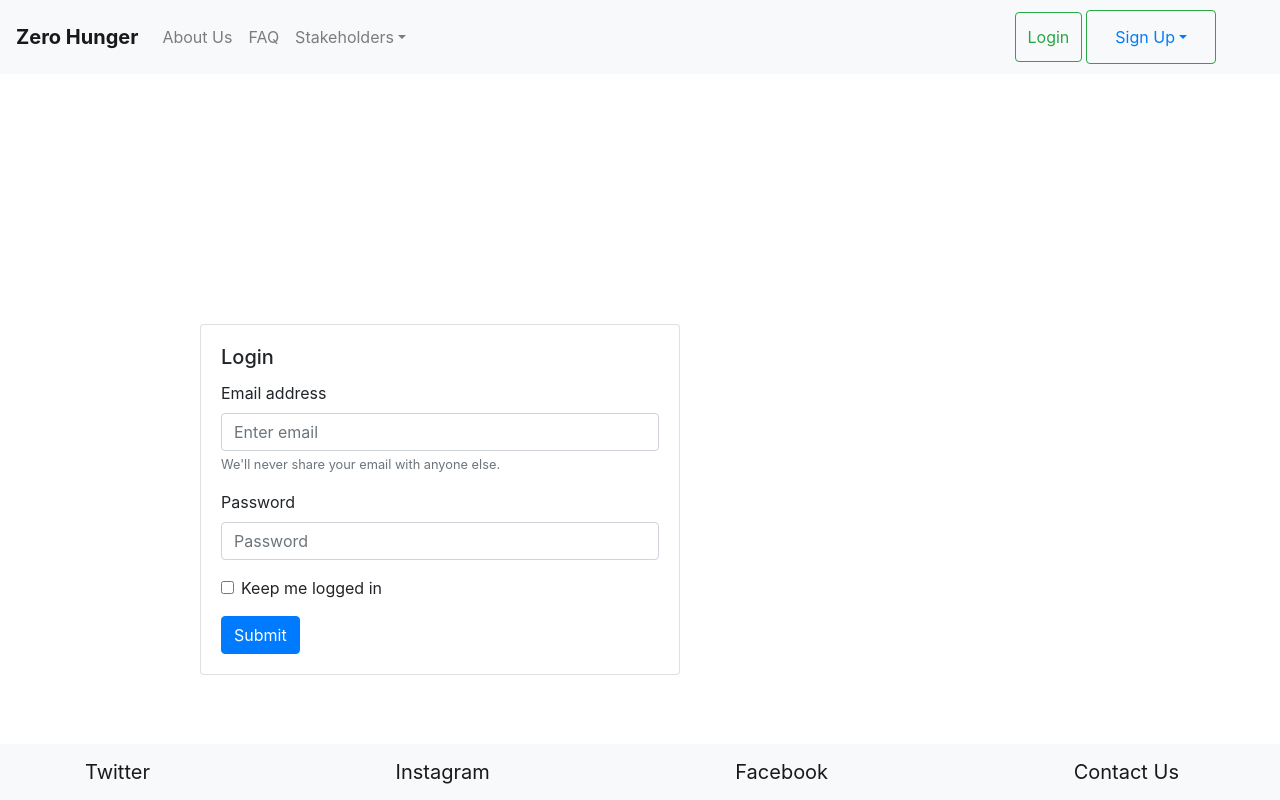
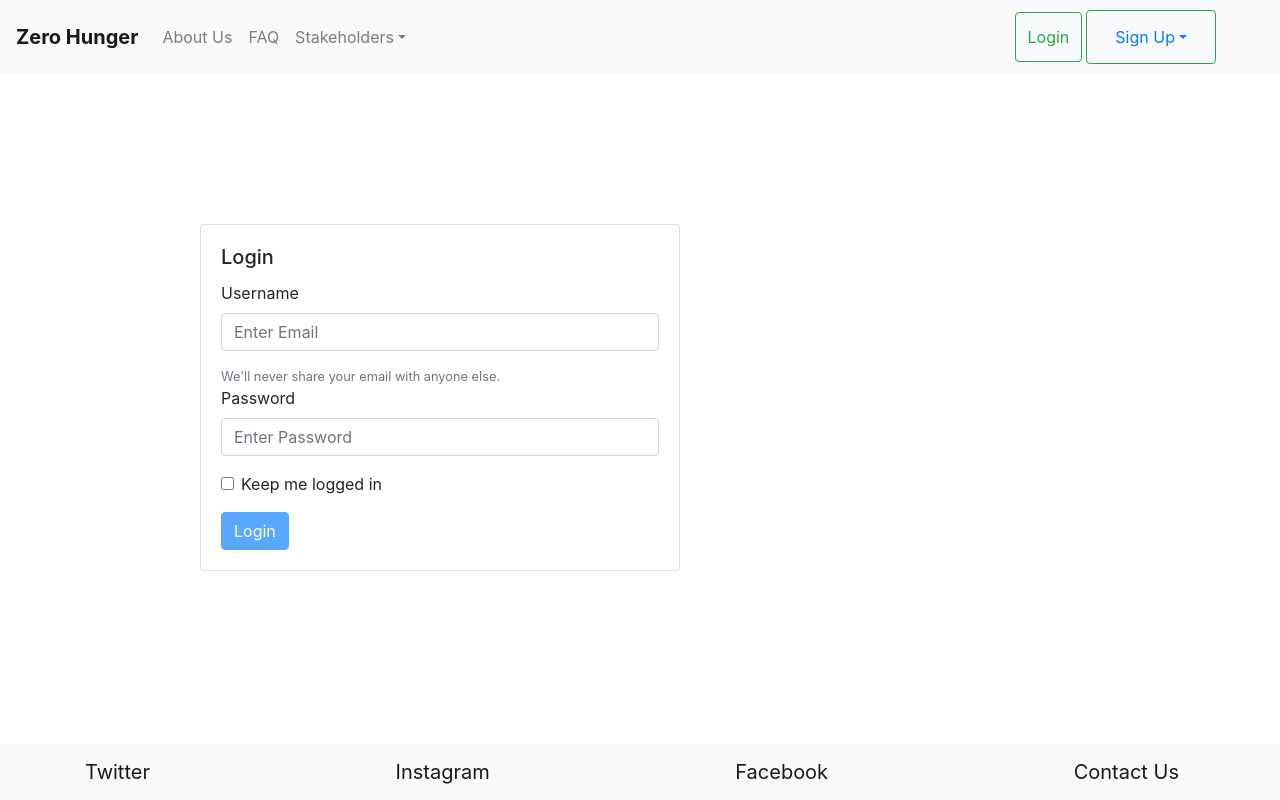
Before and after one commit to makhmudislamov/food-sharing-mvp, a React (Create React App) app in the folder food-sharing/FRONT-END/: page /login in a window 1280 px wide. Built offline with nearby package versions, Linux system fonts and the light colour scheme.

Commit message:
cleanup of forms

```diff
--- a/food-sharing/FRONT-END/package.json
+++ b/food-sharing/FRONT-END/package.json
@@ -7,6 +7,7 @@
     "@testing-library/react": "^9.3.2",
     "@testing-library/user-event": "^7.1.2",
     "bootstrap": "^4.4.1",
+    "joi-browser": "^13.4.0",
     "node-sass": "^4.13.0",
     "react": "^16.12.0",
     "react-bootstrap": "^1.0.0-beta.16",
--- a/food-sharing/FRONT-END/src/App.js
+++ b/food-sharing/FRONT-END/src/App.js
@@ -3,10 +3,10 @@ import { Redirect, Switch, Route  } from "react-router-dom";
 import NavigationBar from './components/navbar';
 import Footer from './components/footer';
 import Body from './components/homePageBody';
-import Auth from "./components/Auth";
-import SignUp from "./components/SignUp";
+import SignUpForm from './components/cards/signupForm';
 import Dashboard from "./components/Dashboard";
 import NotFound from './components/notFound';
+import LoginForm from './components/forms/loginForm';
 
 class App extends Component {
   // state = {  }
@@ -17,8 +17,8 @@ class App extends Component {
               <main className="conrainter">
                 <Switch>
                   <Route path="/" exact component={Body} />
-                  <Route path="/login" component={Auth} />
-                  <Route path="/signup" component={SignUp} />
+                  <Route path="/login" component={LoginForm} />
+                  <Route path="/signup" component={SignUpForm} /> // change this accordingly to restaurant
                   <Route path="/dashboard" component={Dashboard} />
                   <Route path="/not-found" component={NotFound} />
                   <Redirect to="/not-found" />
--- /dev/null
+++ b/food-sharing/FRONT-END/src/components/forms/common/formMethods.jsx
@@ -0,0 +1,90 @@
+import React, { Component } from "react";
+import { Button } from "react-bootstrap";
+import Joi from "joi-browser";
+import Input from "./input";
+// import TextArea from "./textarea";
+
+class FormMethods extends Component {
+    state = {
+        data: {},
+        errors: {}
+    };
+
+    validate = () => {
+        const options = { abortEarly: false };
+        const { error } = Joi.validate(this.state.data, this.schema, options);
+        if (!error) return null;
+
+        const errors = {};
+        for (let item of error.details) errors[item.path[0]] = item.message;
+        return errors;
+    };
+
+    validateProperty = ({ name, value }) => {
+        const obj = { [name]: value };
+        const schema = { [name]: this.schema[name] };
+        const { error } = Joi.validate(obj, schema);
+        return error ? error.details[0].message : null;
+    };
+
+    handleSubmit = e => {
+        e.preventDefault();
+
+        const errors = this.validate();
+        this.setState({ errors: errors || {} });
+        if (errors) return;
+
+        this.doSubmit();
+    };
+
+    handleChange = ({ currentTarget: input }) => {
+        const errors = { ...this.state.errors };
+        const errorMessage = this.validateProperty(input);
+        if (errorMessage) errors[input.name] = errorMessage;
+        else delete errors[input.name];
+
+        const data = { ...this.state.data };
+        data[input.name] = input.value;
+        this.setState({ data, errors });
+    };
+
+    renderButton(label) {
+        return (
+            <Button disabled={this.validate()} variant="primary" type="submit">
+                {label}
+            </Button>
+        );
+    }
+
+    renderInput(name, label, placeholder, type = "text") {
+        const { data, errors } = this.state;
+        return (
+            <Input
+                type={type}
+                name={name}
+                value={data[name]}
+                label={label}
+                onChange={this.handleChange}
+                placeholder={placeholder}
+                error={errors[name]}
+            />
+        );
+    }
+
+    // renderTextArea(name, label, placeholder) {
+    //     const { data, errors } = this.state;
+    //     return (
+    //         <TextArea
+    //             as="textarea"
+    //             name={name}
+    //             value={data[name]}
+    //             label={label}
+    //             onChange={this.handleChange}
+    //             placeholder={placeholder}
+    //             error={errors[name]}
+    //         />
+    //     );
+    // }
+}
+
+export default FormMethods;
--- /dev/null
+++ b/food-sharing/FRONT-END/src/components/forms/common/input.jsx
@@ -0,0 +1,13 @@
+import React from "react";
+import { Form } from "react-bootstrap";
+const Input = ({ name, label, error, ...rest }) => {
+    return (
+        <Form.Group>
+            <Form.Label htmlFor={name}>{label}</Form.Label>
+            <Form.Control {...rest} id={name} name={name} />
+            {error && <div className="alert alert-danger">{error}</div>}
+        </Form.Group>
+    );
+};
+
+export default Input;
--- /dev/null
+++ b/food-sharing/FRONT-END/src/components/forms/loginForm.jsx
@@ -0,0 +1,70 @@
+import React from "react";
+import { Card, Form } from "react-bootstrap";
+import Joi from "joi-browser";
+import FormMethods from "./common/formMethods";
+
+class LoginForm extends FormMethods {
+    state = {
+        data: {
+            username: "",
+            password: ""
+        },
+        errors: {}
+    };
+
+    schema = {
+        username: Joi.string()
+            .required()
+            .label("Username"),
+        password: Joi.string()
+            .required()
+            .label("Password")
+    };
+
+    doSubmit = () => {
+        // call the server
+        console.log("Logged In");
+    };
+
+    render() {
+        return (
+            // add paddingleft and padding top
+            <Card
+                style={{
+                    width: "30rem",
+                    marginLeft: "200px",
+                    marginTop: "150px"
+                }}
+            >
+                <Card.Body>
+                    <Card.Title>Login</Card.Title>
+                    <Form onSubmit={this.handleSubmit}>
+                        {this.renderInput(
+                            "username",
+                            "Username",
+                            "Enter Email"
+                        )}
+                        <Form.Text className="text-muted">
+                            We'll never share your email with anyone else.
+                        </Form.Text>
+                        {this.renderInput(
+                            "password",
+                            "Password",
+                            "Enter Password",
+                            "password"
+                        )}
+                        <Form.Group controlId="formBasicCheckbox">
+                            <Form.Check
+                                type="checkbox"
+                                label="Keep me logged in"
+                            />
+                        </Form.Group>
+                        {this.renderButton("Login")}
+                    </Form>
+                </Card.Body>
+            </Card>
+        );
+    }
+}
+
+export default LoginForm;
```
Also changed, not shown: food-sharing/FRONT-END/src/components/forms/signUpForm.jsx (added, +78 -0 lines), 1 other file (tests, documents, lock files or other folders).
